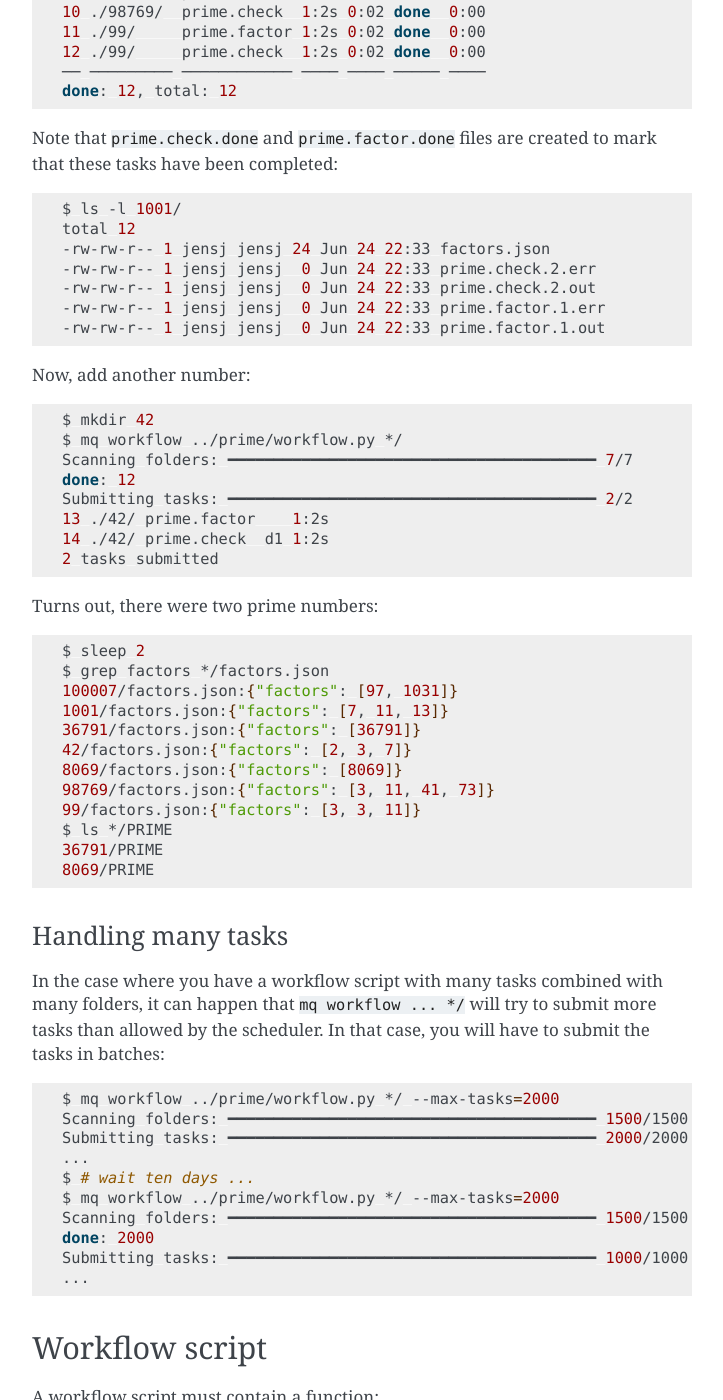
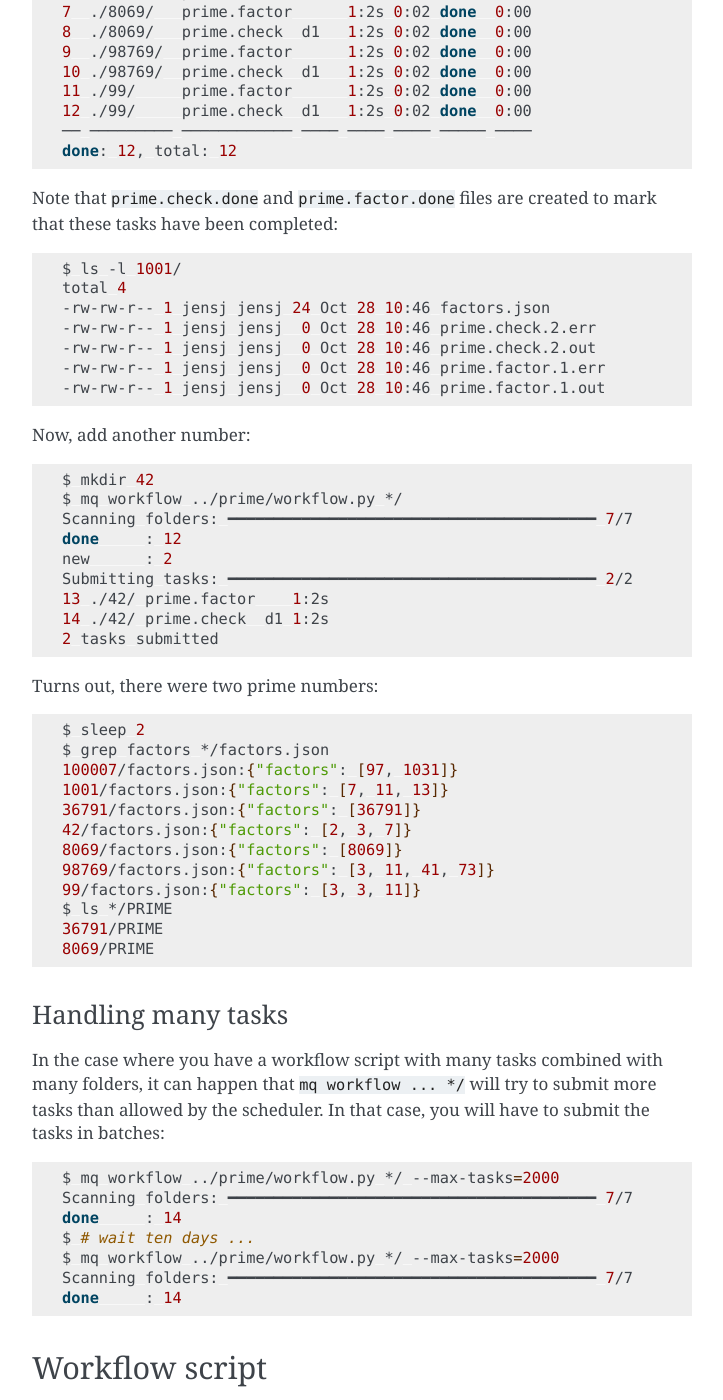
Before and after one commit to Yangxinsix/myqueue, a Sphinx documentation site: the page built from docs/workflows.rst, in a window 1280 px wide and 1400 px high, scrolled down 2838 px. Shown: the whole window, without its empty margins (388-1111 px from the left). Built offline with Sphinx 7.4.7, drawn with Linux system fonts in a browser that asks for light colours; some of the changed text lies outside the part shown.

Commit message:
All tests passing

```diff
--- a/docs/documentation.rst
+++ b/docs/documentation.rst
@@ -246,8 +246,8 @@ The output files from a task will look like this::
 
     $ ls -l f2
     total 4
-    -rw-rw-r-- 1 jensj jensj 0 Jun 24 22:33 shell:echo.3.err
-    -rw-rw-r-- 1 jensj jensj 6 Jun 24 22:33 shell:echo.3.out
+    -rw-rw-r-- 1 jensj jensj 0 Oct 28 10:46 shell:echo.3.err
+    -rw-rw-r-- 1 jensj jensj 6 Oct 28 10:46 shell:echo.3.out
     $ cat f2/shell:echo.3.out
     hello
 
--- a/docs/quickstart.rst
+++ b/docs/quickstart.rst
@@ -34,9 +34,9 @@ There is now an output file and an empty error file in the folder::
 
     $ ls -l
     total 8
-    -rw-rw-r-- 1 jensj jensj 21 Jun 24 22:33 hello.py
-    -rw-rw-r-- 1 jensj jensj  0 Jun 24 22:33 hello.py.1.err
-    -rw-rw-r-- 1 jensj jensj 12 Jun 24 22:33 hello.py.1.out
+    -rw-rw-r-- 1 jensj jensj 21 Oct 28 10:46 hello.py
+    -rw-rw-r-- 1 jensj jensj  0 Oct 28 10:46 hello.py.1.err
+    -rw-rw-r-- 1 jensj jensj 12 Oct 28 10:46 hello.py.1.out
     $ cat hello.py.1.out
     Hello world
 
--- a/docs/workflows.rst
+++ b/docs/workflows.rst
@@ -42,9 +42,9 @@ We put the three Python files in a ``prime/`` folder::
 
     $ ls -l prime/
     total 12
-    -rw-rw-r-- 1 jensj jensj 190 Jun 24 22:33 check.py
-    -rw-rw-r-- 1 jensj jensj 398 Jun 24 22:33 factor.py
-    -rw-rw-r-- 1 jensj jensj 164 Jun 24 22:33 workflow.py
+    -rw-rw-r-- 1 jensj jensj 190 Oct 28 10:46 check.py
+    -rw-rw-r-- 1 jensj jensj 398 Oct 28 10:46 factor.py
+    -rw-rw-r-- 1 jensj jensj 164 Oct 28 10:46 workflow.py
 
 Make sure Python can find the files by adding this line::
 
@@ -62,12 +62,14 @@ and start the workflow in one of the folders::
 
     $ mq workflow ../prime/workflow.py 1001/ --dry-run
     Scanning folders: ━━━━━━━━━━━━━━━━━━━━━━━━━━━━━━━━━━━━━━━━ 1/1
+    new      : 2
     Submitting tasks: ━━━━━━━━━━━━━━━━━━━━━━━━━━━━━━━━━━━━━━━━ 2/2
     1 ./1001/ prime.factor    1:2s
     1 ./1001/ prime.check  d1 1:2s
     2 tasks to submit
     $ mq workflow ../prime/workflow.py 1001/
     Scanning folders: ━━━━━━━━━━━━━━━━━━━━━━━━━━━━━━━━━━━━━━━━ 1/1
+    new      : 2
     Submitting tasks: ━━━━━━━━━━━━━━━━━━━━━━━━━━━━━━━━━━━━━━━━ 2/2
     1 ./1001/ prime.factor    1:2s
     2 ./1001/ prime.check  d1 1:2s
@@ -77,15 +79,16 @@ and start the workflow in one of the folders::
 and now in all subfolders::
 
     $ mq ls
-    id folder  name         res.  age state time
-    ── ─────── ──────────── ──── ──── ───── ────
-    1  ./1001/ prime.factor 1:2s 0:02 done  0:00
-    2  ./1001/ prime.check  1:2s 0:02 done  0:00
-    ── ─────── ──────────── ──── ──── ───── ────
+    id folder  name         info res.  age state time
+    ── ─────── ──────────── ──── ──── ──── ───── ────
+    1  ./1001/ prime.factor      1:2s 0:02 done  0:00
+    2  ./1001/ prime.check  d1   1:2s 0:02 done  0:00
+    ── ─────── ──────────── ──── ──── ──── ───── ────
     done: 2, total: 2
     $ mq workflow ../prime/workflow.py */
     Scanning folders: ━━━━━━━━━━━━━━━━━━━━━━━━━━━━━━━━━━━━━━━━ 6/6
-    done: 2
+    new      : 10
+    done     : 2
     Submitting tasks: ━━━━━━━━━━━━━━━━━━━━━━━━━━━━━━━━━━━━━━━━ 10/10
     3  ./100007/ prime.factor    1:2s
     4  ./100007/ prime.check  d1 1:2s
@@ -103,40 +106,41 @@ and now in all subfolders::
 
     $ sleep 2  # wait for tasks to finish
     $ mq ls
-    id folder    name         res.  age state time
-    ── ───────── ──────────── ──── ──── ───── ────
-    1  ./1001/   prime.factor 1:2s 0:04 done  0:00
-    2  ./1001/   prime.check  1:2s 0:04 done  0:00
-    3  ./100007/ prime.factor 1:2s 0:02 done  0:00
-    4  ./100007/ prime.check  1:2s 0:02 done  0:00
-    5  ./36791/  prime.factor 1:2s 0:02 done  0:00
-    6  ./36791/  prime.check  1:2s 0:02 done  0:00
-    7  ./8069/   prime.factor 1:2s 0:02 done  0:00
-    8  ./8069/   prime.check  1:2s 0:02 done  0:00
-    9  ./98769/  prime.factor 1:2s 0:02 done  0:00
-    10 ./98769/  prime.check  1:2s 0:02 done  0:00
-    11 ./99/     prime.factor 1:2s 0:02 done  0:00
-    12 ./99/     prime.check  1:2s 0:02 done  0:00
-    ── ───────── ──────────── ──── ──── ───── ────
+    id folder    name         info res.  age state time
+    ── ───────── ──────────── ──── ──── ──── ───── ────
+    1  ./1001/   prime.factor      1:2s 0:04 done  0:00
+    2  ./1001/   prime.check  d1   1:2s 0:04 done  0:00
+    3  ./100007/ prime.factor      1:2s 0:02 done  0:00
+    4  ./100007/ prime.check  d1   1:2s 0:02 done  0:00
+    5  ./36791/  prime.factor      1:2s 0:02 done  0:00
+    6  ./36791/  prime.check  d1   1:2s 0:02 done  0:00
+    7  ./8069/   prime.factor      1:2s 0:02 done  0:00
+    8  ./8069/   prime.check  d1   1:2s 0:02 done  0:00
+    9  ./98769/  prime.factor      1:2s 0:02 done  0:00
+    10 ./98769/  prime.check  d1   1:2s 0:02 done  0:00
+    11 ./99/     prime.factor      1:2s 0:02 done  0:00
+    12 ./99/     prime.check  d1   1:2s 0:02 done  0:00
+    ── ───────── ──────────── ──── ──── ──── ───── ────
     done: 12, total: 12
 
 Note that ``prime.check.done`` and ``prime.factor.done`` files are created
 to mark that these tasks have been completed::
 
     $ ls -l 1001/
-    total 12
-    -rw-rw-r-- 1 jensj jensj 24 Jun 24 22:33 factors.json
-    -rw-rw-r-- 1 jensj jensj  0 Jun 24 22:33 prime.check.2.err
-    -rw-rw-r-- 1 jensj jensj  0 Jun 24 22:33 prime.check.2.out
-    -rw-rw-r-- 1 jensj jensj  0 Jun 24 22:33 prime.factor.1.err
-    -rw-rw-r-- 1 jensj jensj  0 Jun 24 22:33 prime.factor.1.out
+    total 4
+    -rw-rw-r-- 1 jensj jensj 24 Oct 28 10:46 factors.json
+    -rw-rw-r-- 1 jensj jensj  0 Oct 28 10:46 prime.check.2.err
+    -rw-rw-r-- 1 jensj jensj  0 Oct 28 10:46 prime.check.2.out
+    -rw-rw-r-- 1 jensj jensj  0 Oct 28 10:46 prime.factor.1.err
+    -rw-rw-r-- 1 jensj jensj  0 Oct 28 10:46 prime.factor.1.out
 
 Now, add another number::
 
     $ mkdir 42
     $ mq workflow ../prime/workflow.py */
     Scanning folders: ━━━━━━━━━━━━━━━━━━━━━━━━━━━━━━━━━━━━━━━━ 7/7
-    done: 12
+    done     : 12
+    new      : 2
     Submitting tasks: ━━━━━━━━━━━━━━━━━━━━━━━━━━━━━━━━━━━━━━━━ 2/2
     13 ./42/ prime.factor    1:2s
     14 ./42/ prime.check  d1 1:2s
@@ -167,15 +171,12 @@ more tasks than allowed by the scheduler.  In that case, you will have to
 submit the tasks in batches::
 
     $ mq workflow ../prime/workflow.py */ --max-tasks=2000
-    Scanning folders: ━━━━━━━━━━━━━━━━━━━━━━━━━━━━━━━━━━━━━━━━ 1500/1500
-    Submitting tasks: ━━━━━━━━━━━━━━━━━━━━━━━━━━━━━━━━━━━━━━━━ 2000/2000
-    ...
+    Scanning folders: ━━━━━━━━━━━━━━━━━━━━━━━━━━━━━━━━━━━━━━━━ 7/7
+    done     : 14
     $ # wait ten days ...
     $ mq workflow ../prime/workflow.py */ --max-tasks=2000
-    Scanning folders: ━━━━━━━━━━━━━━━━━━━━━━━━━━━━━━━━━━━━━━━━ 1500/1500
-    done: 2000
-    Submitting tasks: ━━━━━━━━━━━━━━━━━━━━━━━━━━━━━━━━━━━━━━━━ 1000/1000
-    ...
+    Scanning folders: ━━━━━━━━━━━━━━━━━━━━━━━━━━━━━━━━━━━━━━━━ 7/7
+    done     : 14
 
 
 .. _workflow script:
```
